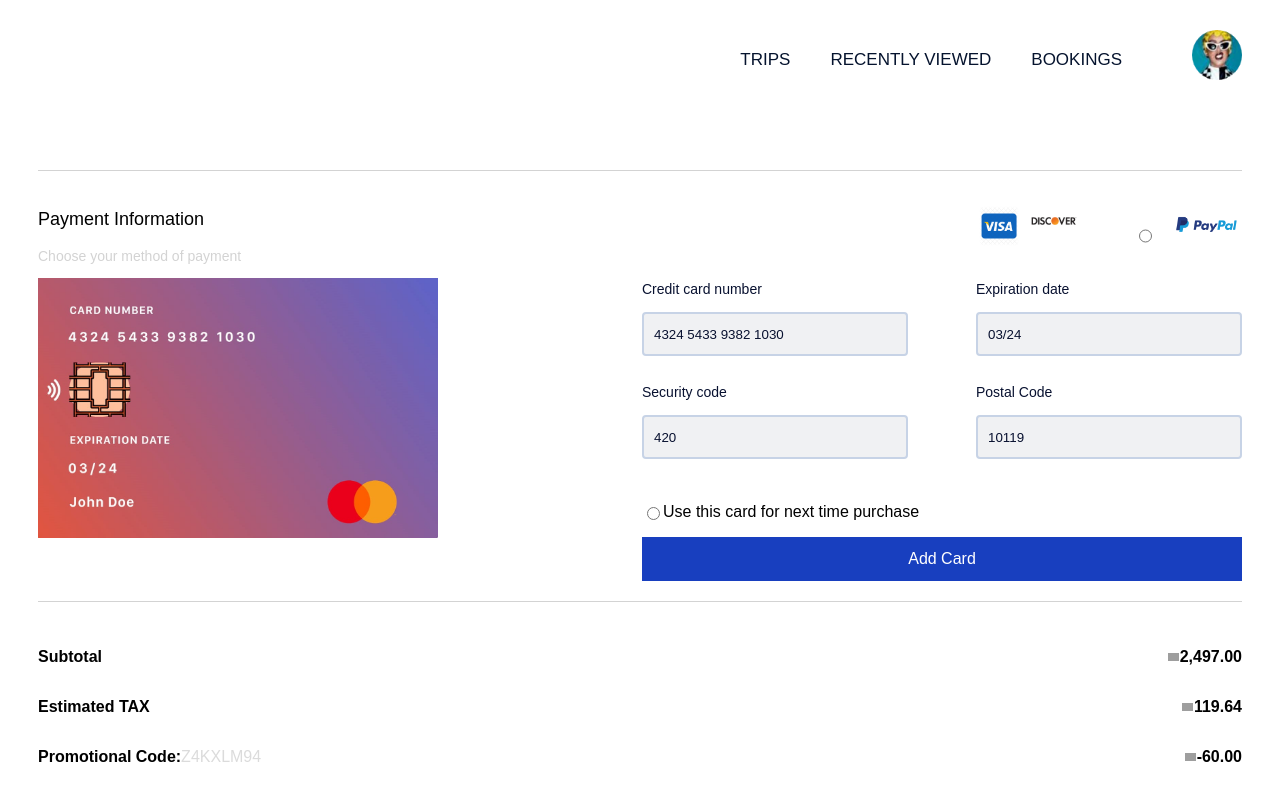
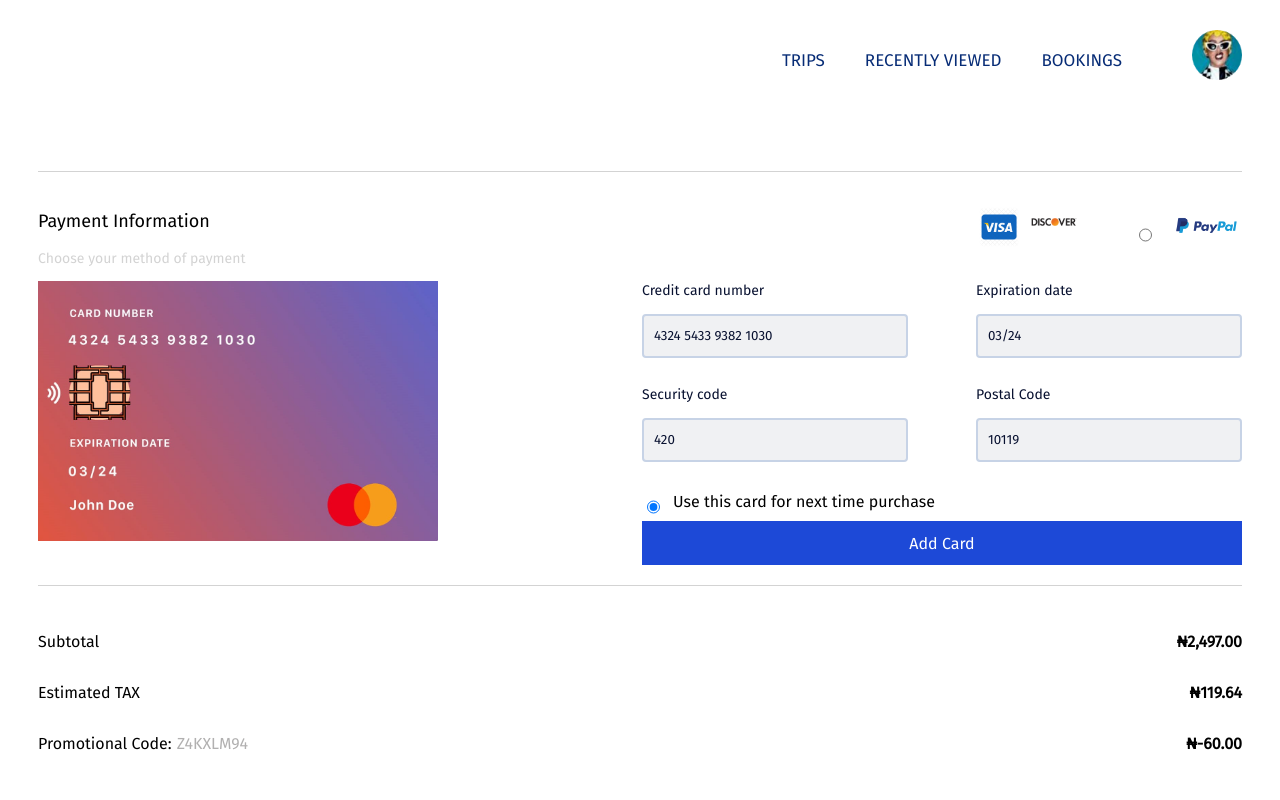
Before and after one commit to iamAbayomi/ncktech-test, a Vue app: page / in a window 1280 px wide. Shown: the top 800 px of the page. Built offline with nearby package versions, Linux system fonts and the light colour scheme; grey boxes are pictures that could not be loaded.

Commit message:
added firma button

```diff
--- a/src/App.vue
+++ b/src/App.vue
@@ -1,8 +1,9 @@
 <template>
   <div id="app" class="app">
     <div class="container">
-      <!-- <link rel="preconnect" href="https://fonts.gstatic.com">
-      <link href="https://fonts.googleapis.com/css2?family=Fira+Sans:wght@500&display=swap" rel="stylesheet"> -->
+      <link rel="preconnect" href="https://fonts.gstatic.com">
+<link href="https://fonts.googleapis.com/css2?family=Fira+Sans&display=swap" rel="stylesheet">
+      <meta name="viewport" content="width=device-width, initial-scale=1.0">
       <div id ="menu-bar" class="menu-bar">
           <div class="sub-menu">
             <p>TRIPS </p>
@@ -65,8 +66,8 @@
                           </div>
                       </div>
                       <div class="flex-only">
-                          <input type="radio" id="card-radio-button" class="block-display" name="gender" value="card">
-                          <p>Use this card for next time purchase </p>
+                          <input type="radio" id="card-radio-button" class="block-display" name="gender" value="card" checked="checked">
+                          <p class="card-info">Use this card for next time purchase </p>
                         </div>
 
                        <input type="submit" class="long-blue-button blue-button" value="Add Card">
@@ -84,9 +85,8 @@
                 Subtotal
               </p>
               <div class="price">
-                  <img class="naira-image" src="/naira-image.jpg">
                   <p class="subtotal-value figure">
-                    2,497.00
+                    <span>&#8358;</span>2,497.00
                   </p>
               </div>
           </div>
@@ -95,9 +95,9 @@
                   Estimated TAX
               </p>
               <div class="price">
-                  <img class="naira-image" src="/naira-image.jpg">
+
                   <p class="estimated-tax-value figure">
-                    119.64
+                    <span>&#8358;</span>119.64
                   </p>
               </div>
           </div>
@@ -111,9 +111,8 @@
                 </p>
               </div>
               <div class="price">
-                  <img class="naira-image" src="/naira-image.jpg">
                   <p class="promotional-code-value figure">
-                      -60.00
+                     <span>&#8358;</span>-60.00
                   </p>
               </div>
           </div>
@@ -126,8 +125,7 @@
             <div class="total-figure flex-row">
                 <p id="payment-accept-total">TOTAL:</p>
                 <div class="price payment-section">
-                  <img class="naira-image" src="/naira-image.jpg">
-                  <p class="payment-accept-text">2556.64</p>
+                  <p class="payment-accept-text"> <span>&#8358;</span>2556.64</p>
               </div>
             </div>
         </div>
@@ -176,8 +174,9 @@ input:focus, textarea:focus, select:focus, button:focus{
 .sub-menu p{
   margin: 20px;
   font-size: 17px;
-  color:#03112cfd;
-  /* font-weight: 550; */
+  font-family: 'Fira Sans', sans-serif;
+  font-weight: 550;
+  color:#052a75fd;
 }
 
 .profile-image{
@@ -201,6 +200,7 @@ input:focus, textarea:focus, select:focus, button:focus{
 
 .payment-title{
   font-size: 18px;
+  font-weight: 550;
 }
 
 .payment-subtitle{
@@ -238,7 +238,7 @@ input:focus, textarea:focus, select:focus, button:focus{
 }
 
 .paypal-radio-button{
-  margin: 30px 0px 0px 0px;
+  margin: 26px 0px 0px 0px;
 }
 
 .paypal-image{
@@ -285,6 +285,14 @@ input:focus, textarea:focus, select:focus, button:focus{
   display: flex;
 }
 
+.card-radio-button{
+
+}
+
+.card-info{
+  margin: 2px 0px 10px 10px;
+}
+
 .first-input-field{
   /* margin: 20px 0px 15px 0px; */
 }
@@ -320,7 +328,8 @@ input:focus, textarea:focus, select:focus, button:focus{
 }
 
 .light-text{
-  color: hsla(0, 0%, 83%, 0.836);
+  color: hsla(0, 1%, 63%, 0.836);
+  margin-left: 5px;
 }
 
 .payment-accept-section{
@@ -330,7 +339,7 @@ input:focus, textarea:focus, select:focus, button:focus{
 }
 
 .payment-accept-section p{
-  font-weight: 600;
+  font-weight: 700;
   font-size: 18px;
 }
 
@@ -339,8 +348,10 @@ input:focus, textarea:focus, select:focus, button:focus{
   color: white;
   width: 200px;
   height: 44px;
+  font-family: 'Fira Sans', sans-serif;
   font-size: 16px;
-  background: hsl(226, 78%, 42%);
+  font-weight: 500;
+  background: hsl(226, 76%, 48%);
   border-color:#1A48E2;
   border-width: 0px;
   border-radius: 0px;
```
